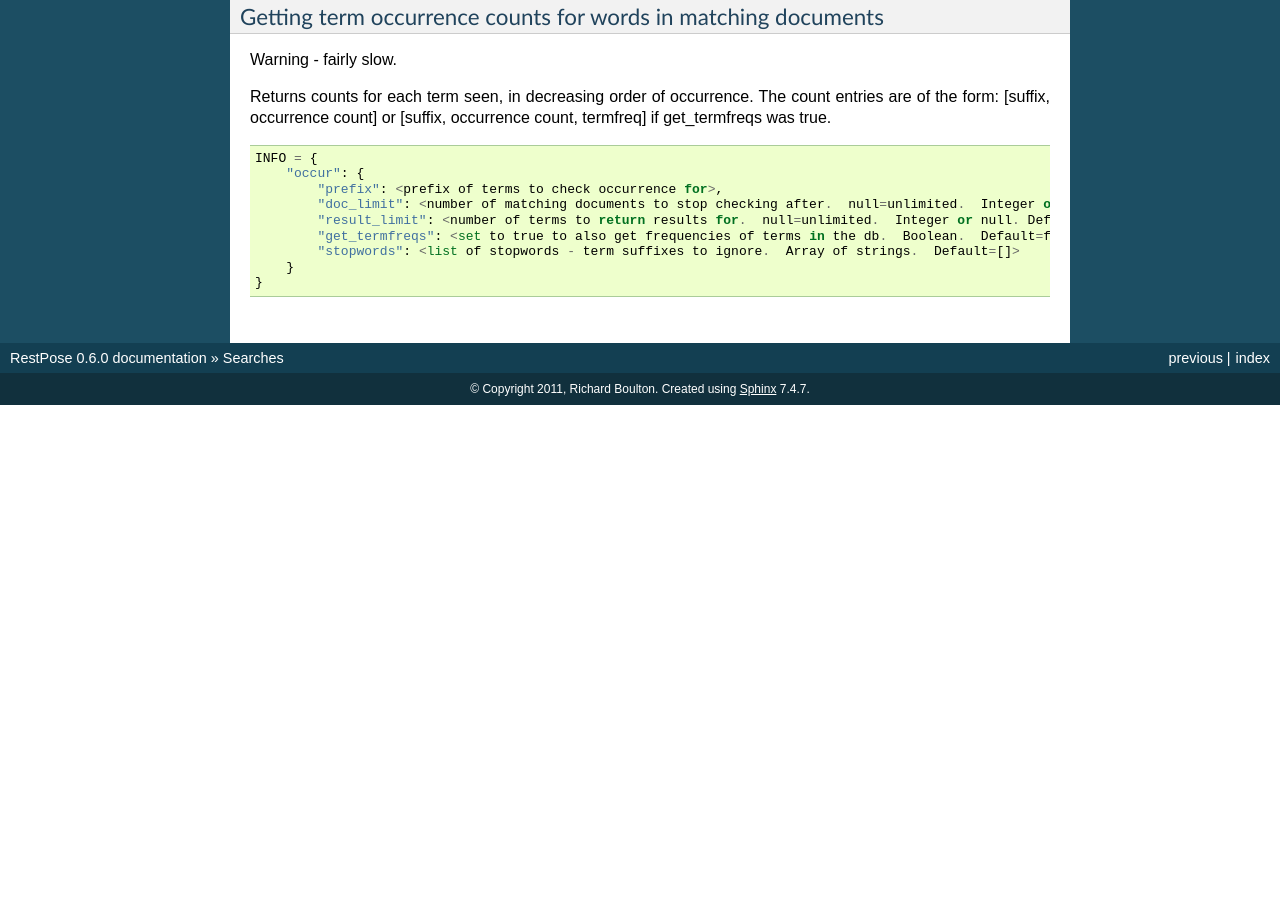
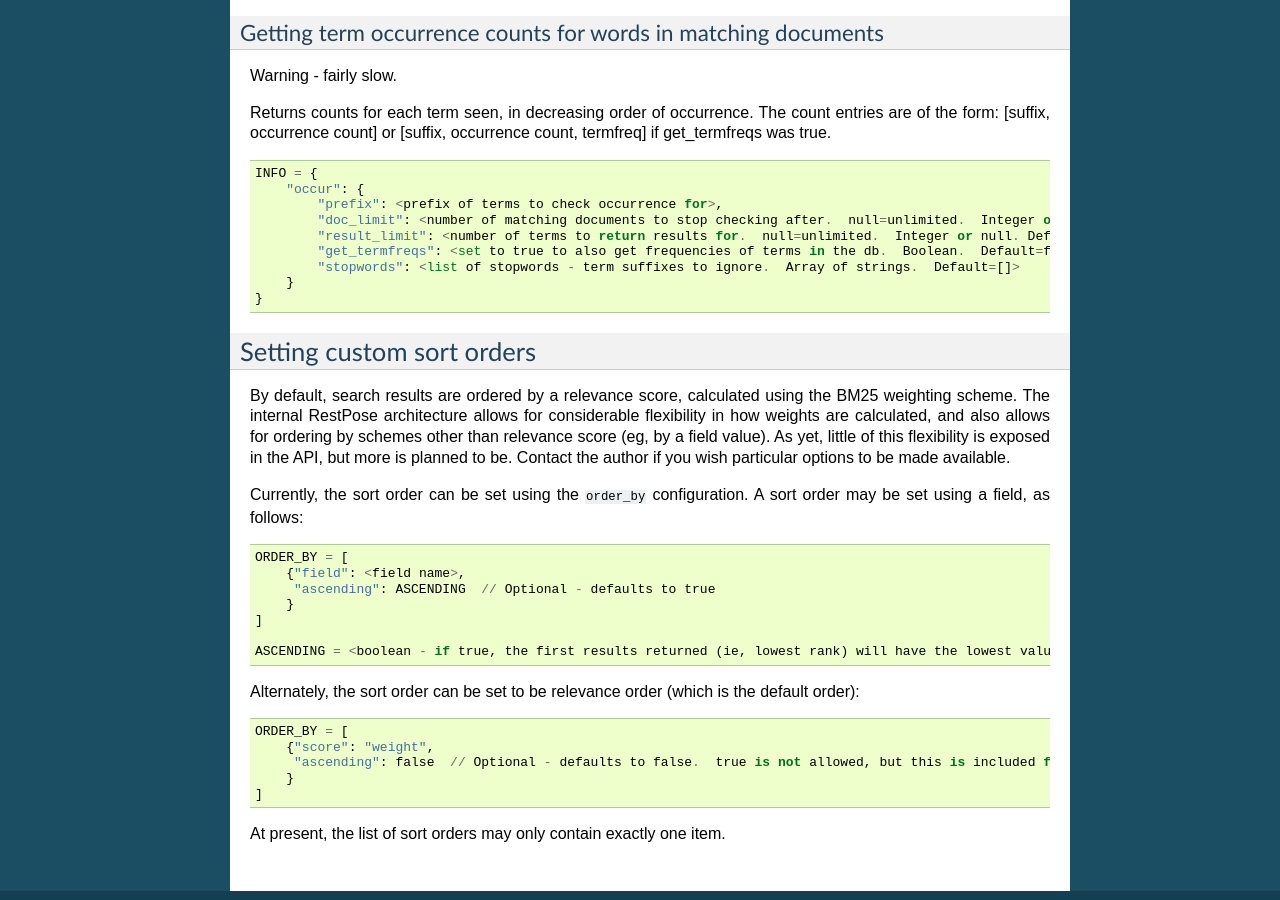
Before and after one commit to restpose/restpose, a Sphinx documentation site: the page built from docs/search_json.rst, in a window 1280 px wide and 900 px high, scrolled down 3320 px. Built offline with Sphinx 7.4.7, drawn with Linux system fonts in a browser that asks for light colours; formulas are drawn with MathJax 3; before the commit the page ends 3725 px from its top, so only the background shows below that; some of the changed text lies outside the part shown.

Commit message:
Add order_by search option, to allow ordering criteria to be set.

```diff
--- a/docs/search_json.rst
+++ b/docs/search_json.rst
@@ -15,6 +15,7 @@ documents to calculate and return.
         "size": <maximum number of documents to return.  -1=return all matches.  Integer.  Default=10>,
         "check_at_least": <minimum number of documents to examine before early termination optimisations are allowed.  -1=check all matches.  Integer.  Default=0>,
         "info": [ INFO ],
+        "order_by": ORDER_BY,
         "display": <list of fields to return>,
         "verbose": <flag indicating whether to return verbose debugging informat.  Boolean.  Default=false.>,
     }
@@ -232,3 +233,34 @@ occurrence count, termfreq] if get_termfreqs was true.
             "stopwords": <list of stopwords - term suffixes to ignore.  Array of strings.  Default=[]>
         }
     }
+
+Setting custom sort orders
+==========================
+
+By default, search results are ordered by a relevance score, calculated using
+the BM25 weighting scheme.  The internal RestPose architecture allows for
+considerable flexibility in how weights are calculated, and also allows for
+ordering by schemes other than relevance score (eg, by a field value).  As yet,
+little of this flexibility is exposed in the API, but more is planned to be.
+Contact the author if you wish particular options to be made available.
+
+Currently, the sort order can be set using the ``order_by`` configuration.  A sort order may be set using a field, as follows::
+
+    ORDER_BY = [
+        {"field": <field name>,
+         "ascending": ASCENDING  // Optional - defaults to true
+        }
+    ]
+
+    ASCENDING = <boolean - if true, the first results returned (ie, lowest rank) will have the lowest value for the field.>,
+
+
+Alternately, the sort order can be set to be relevance order (which is the default order)::
+
+    ORDER_BY = [
+        {"score": "weight",
+         "ascending": false  // Optional - defaults to false.  true is not allowed, but this is included for completeness.
+        }
+    ]
+
+At present, the list of sort orders may only contain exactly one item.
```
Also changed, not shown: 2 other files.
